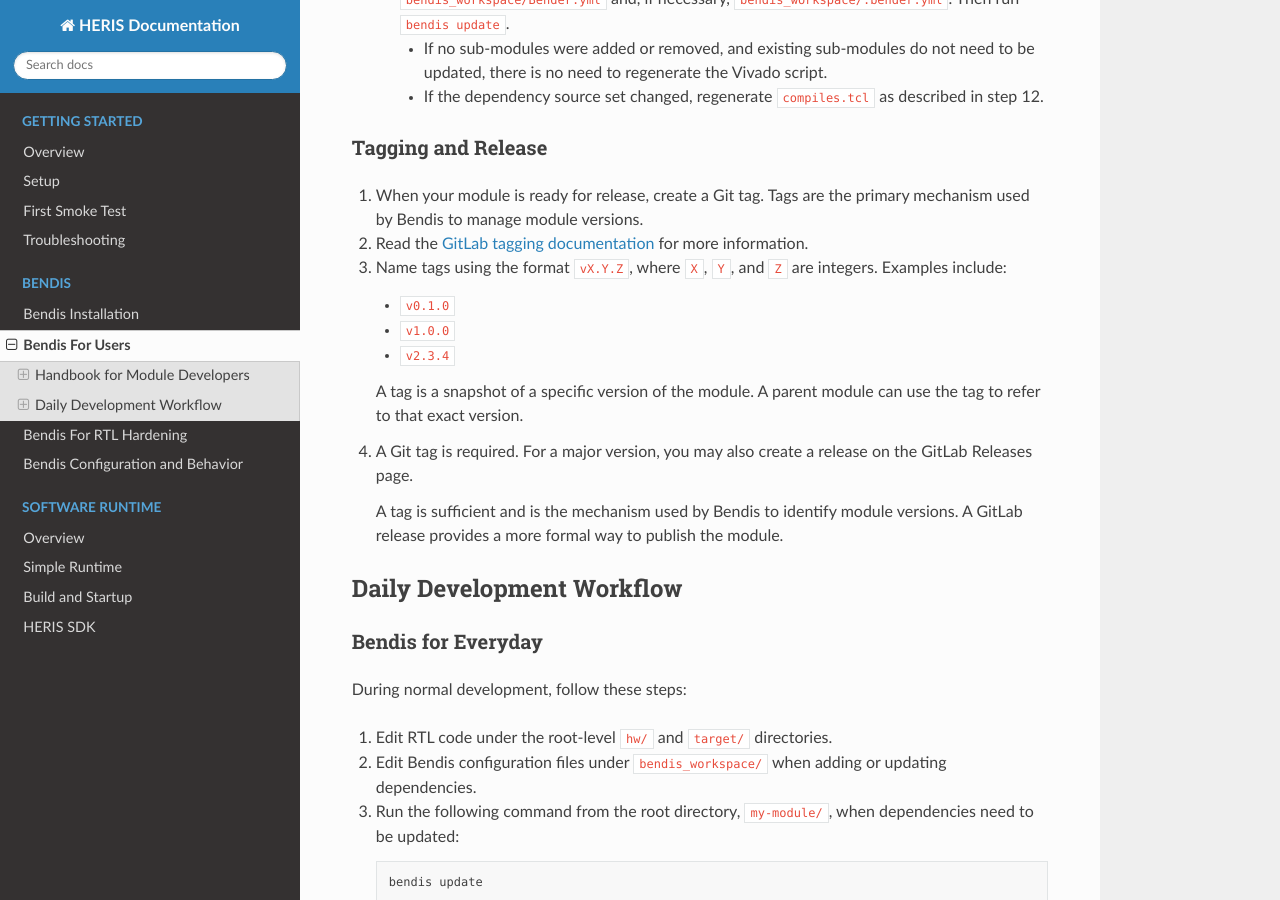
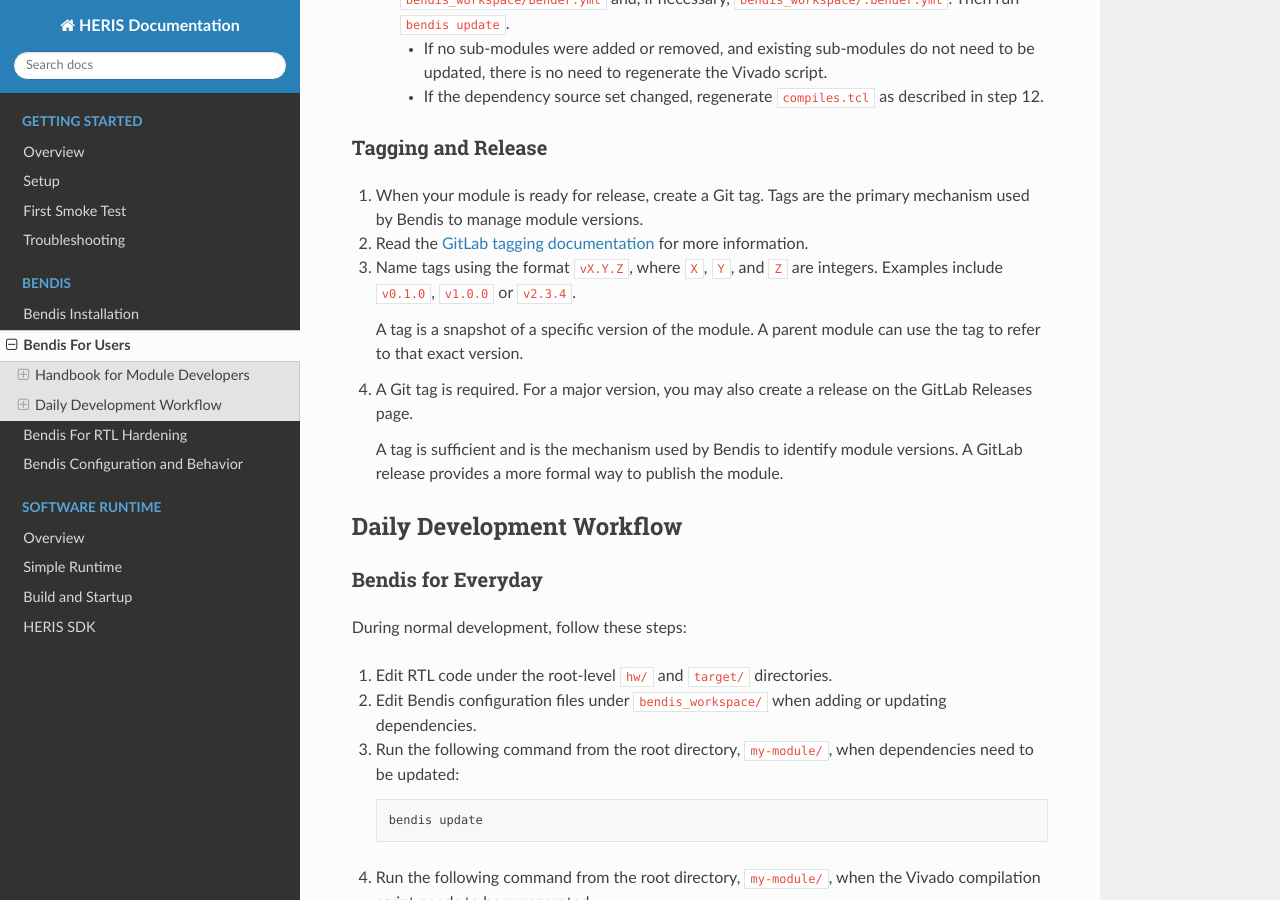
Before and after one commit to albertc9/HERIS-Doc, a Sphinx documentation site: the page built from docs/source/bendis/bendis-for-development.rst, in a window 1280 px wide and 900 px high, scrolled down 2770 px. Built offline with Sphinx 7.4.7 and the Read the Docs theme 3.1.0, drawn with Linux system fonts in a browser that asks for light colours; pages that are not in the unit, such as notebooks, are missing from menus.

```diff
--- a/docs/source/bendis/bendis-for-development.rst
+++ b/docs/source/bendis/bendis-for-development.rst
@@ -178,11 +178,7 @@ Tagging and Release
    for more information.
 
 3. Name tags using the format ``vX.Y.Z``, where ``X``, ``Y``, and ``Z`` are
-   integers. Examples include:
-
-   * ``v0.1.0``
-   * ``v1.0.0``
-   * ``v2.3.4``
+   integers. Examples include ``v0.1.0``, ``v1.0.0`` or ``v2.3.4``.
 
    A tag is a snapshot of a specific version of the module. A parent module can
    use the tag to refer to that exact version.
```
